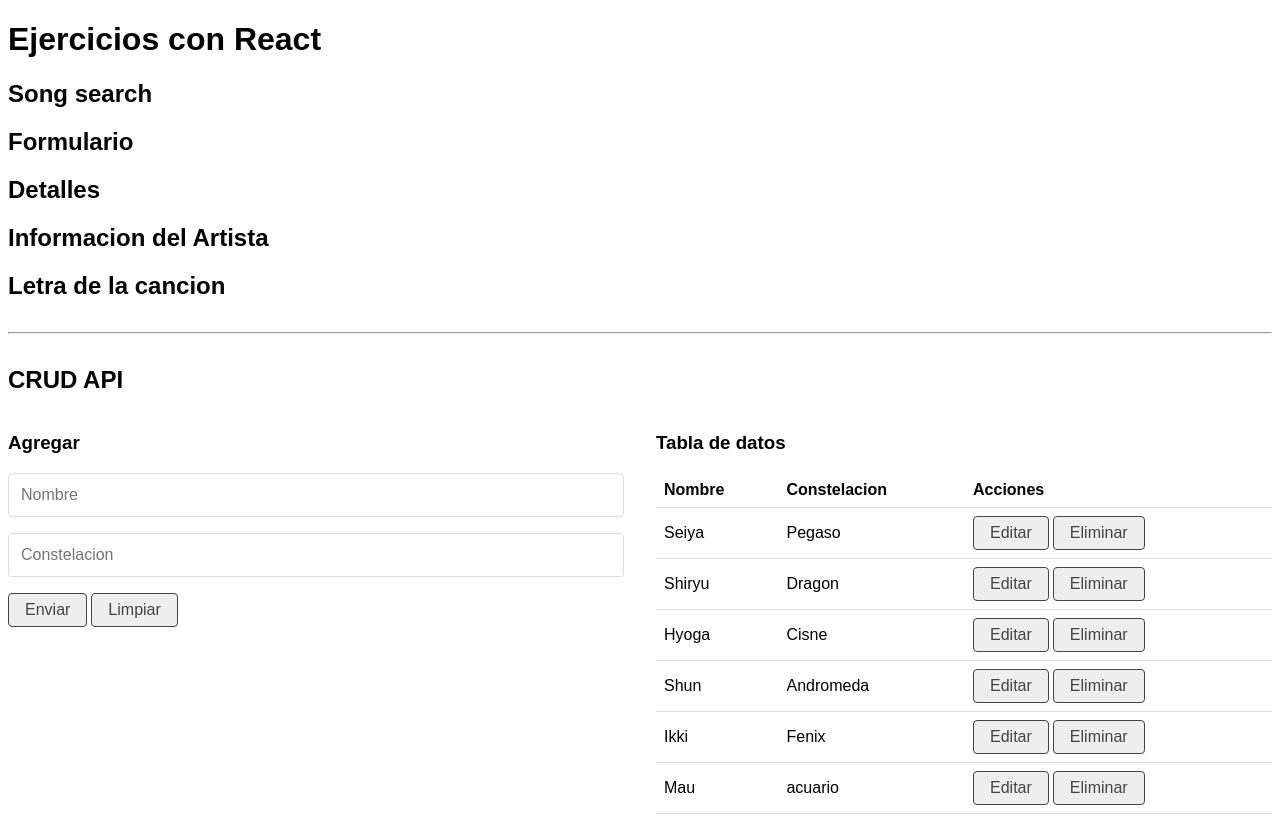
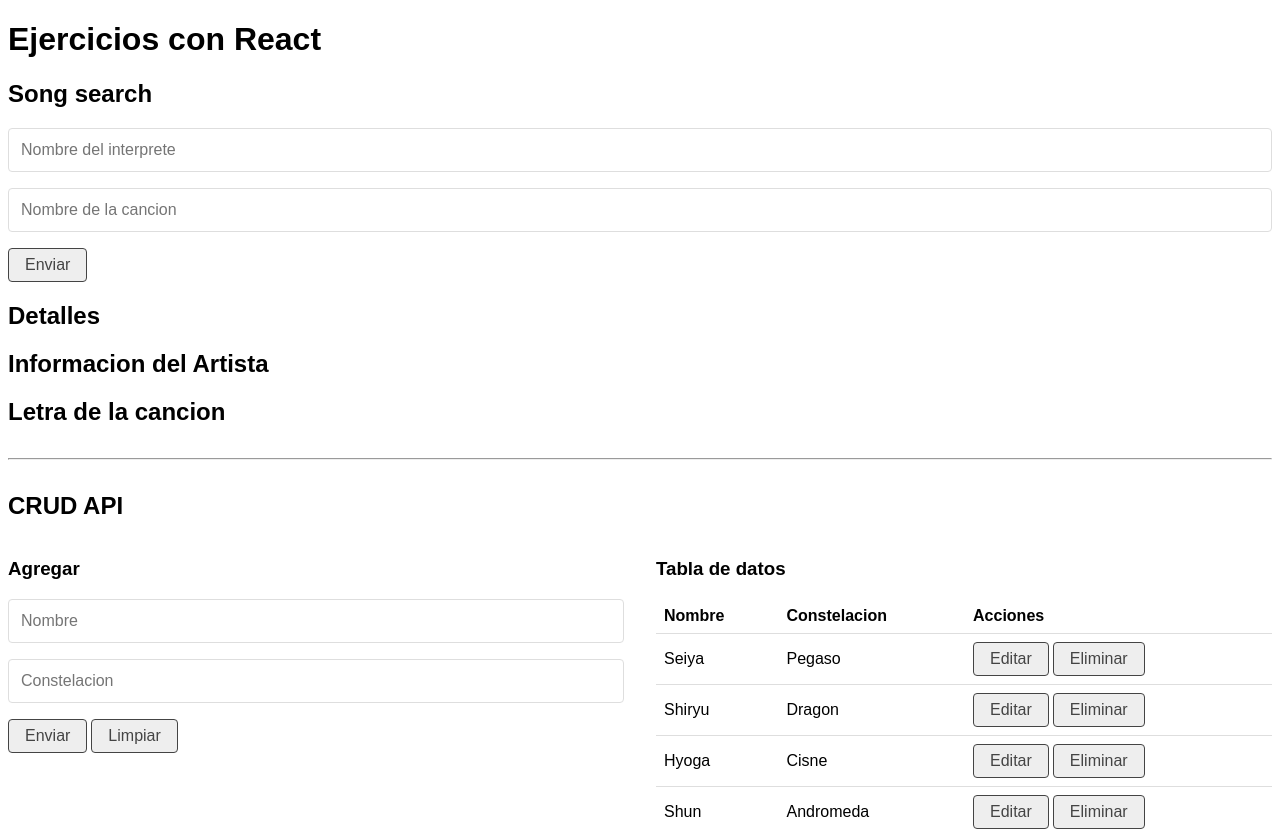
Before and after one commit to MauricioA03/react-ejercicios, a React (Create React App) app: page / in a window 1280 px wide. Shown: the top 831 px of the page. Built offline with nearby package versions, Linux system fonts and the light colour scheme; data requests are answered from the project's data file.

Commit message:
React-38-Song Search- Form Programing(2/5)

```diff
--- a/src/components/SongSearch/SongForm.js
+++ b/src/components/SongSearch/SongForm.js
@@ -1,7 +1,39 @@
+import React, {useState} from "react";
+
+const initialForm = {
+    artist: "",
+    song: ""
+};
+
 const SongForm = ({handleSearch}) => {
+    const [form, setForm] = useState(initialForm);
+    const handleChange = (e) => {
+        setForm({
+            ...form,
+            [e.target.name]: e.target.value,
+        });
+    };
+
+    const handleSubmint = (e) => {
+        e.preventDefault();
+        if (!form.artist || !form.song) {
+            alert("Datos Incompletos");
+            return;
+        }
+
+        handleSearch(form);
+        setForm(initialForm);
+    }
+
     return (
         <div>
-            <h2>Formulario</h2>
+            <form onSubmit={handleSubmint}>
+                <input type={"text"} name={"artist"} placeholder={"Nombre del interprete"} onChange={handleChange}
+                       value={form.artist}/>
+                <input type={"text"} name={"song"} placeholder={"Nombre de la cancion"} onChange={handleChange}
+                       value={form.song}/>
+                <input type={"submit"} value={"Enviar"}/>
+            </form>
         </div>
     );
 }
--- a/src/components/SongSearch/SongSearch.js
+++ b/src/components/SongSearch/SongSearch.js
@@ -11,7 +11,7 @@
     const [loading, setLoading] = useState(false);
 
     const handleSearch = (data) => {
-        console.log(data);
+        setSearch(data);
     };
 
 
```
